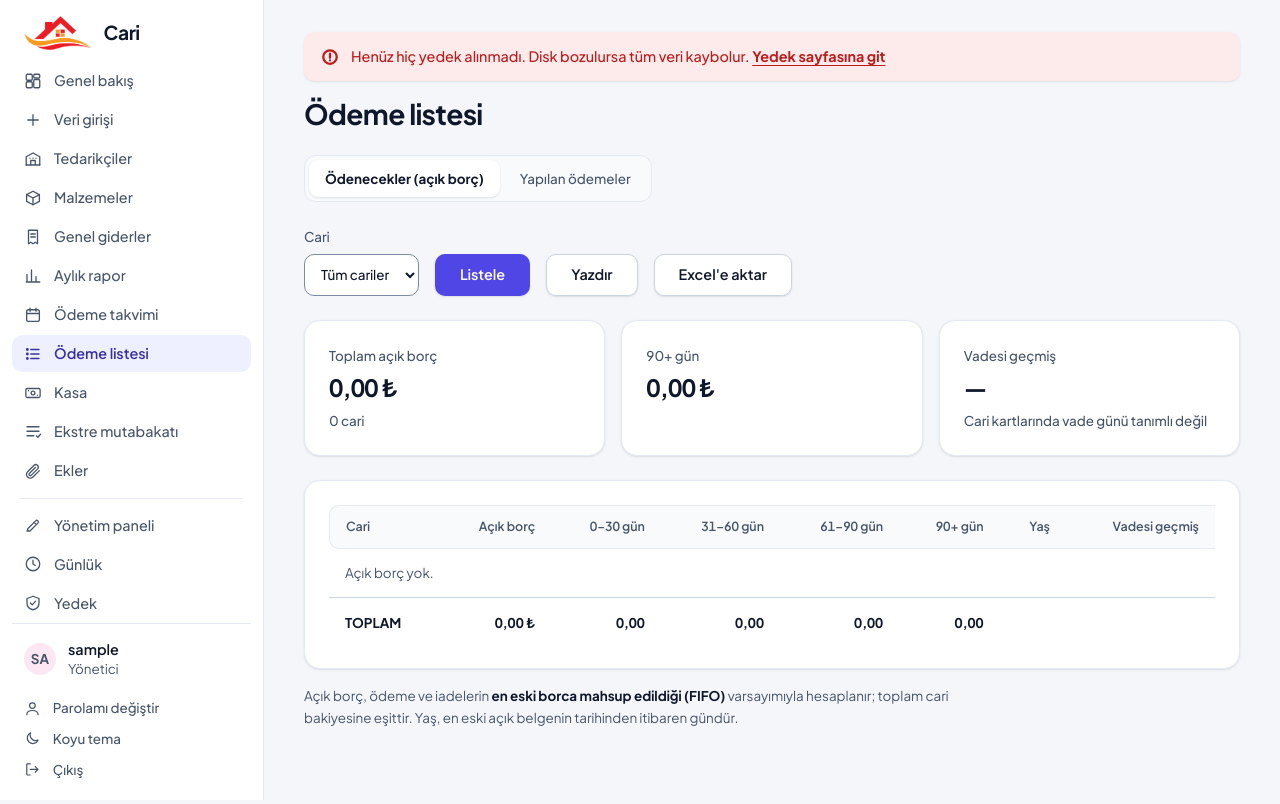
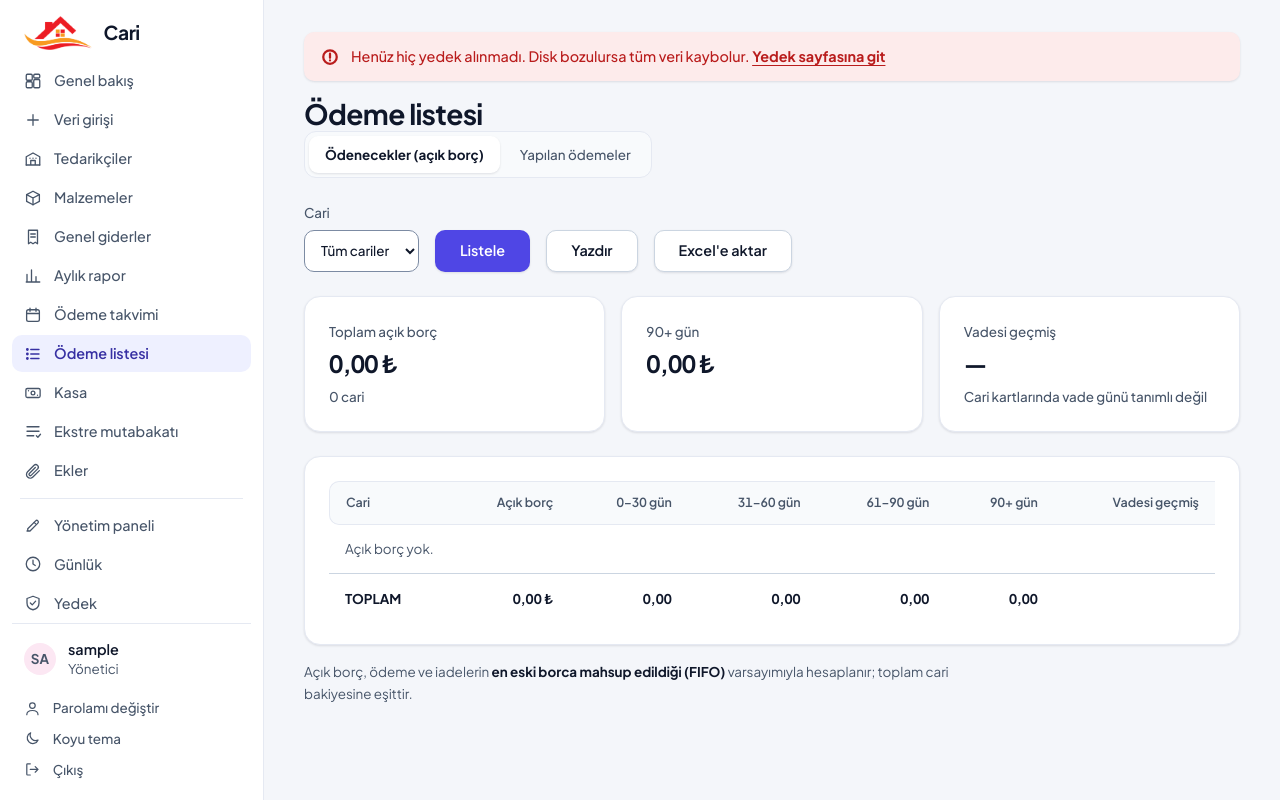
Before and after one commit to byhypno/Denemeler, a Django app: page /odemeler/ in a window 1280 px wide. Run offline with Django 5.2, Linux system fonts and the light colour scheme; the visitor is signed in with stand-in values (Sample User, id 1); data that the repository does not hold is empty.

Commit message:
Ödeme listesi: Yaş ve belge tarihi sütunları kaldırıldı (ekran/yazdırma/Excel); yazdırma yatay A4 ve büyük yazı
Co-Authored-By: Claude Sonnet 5.5 <noreply@anthropic.com>
Claude-Session: https://claude.ai/code/session_012feH3ETV5fPvBCfadRBCdz

```diff
--- a/cari/defter/odeme_listesi.py
+++ b/cari/defter/odeme_listesi.py
@@ -83,8 +83,8 @@ def odenecekler_xlsx(veri: dict) -> bytes:
     ws.title = "Ödenecekler"
     _yaz(ws, 1, 1, f"Ödenecekler Listesi — {veri['bugun']:%d.%m.%Y}", kalin=True)
     _yaz(ws, 2, 1, "Açık borç, ödemelerin en eski borca mahsup edildiği (FIFO) varsayımıyla hesaplanmıştır.")
-    baslik = ["Cari", "Açık borç (₺)", *[f"{k} (₺)" for k in KOVA_ETIKETLERI], "En eski belge",
-              "Yaş (gün)", "Vadesi geçmiş (₺)", "Planlanan ödeme (₺)", "Not"]
+    baslik = ["Cari", "Açık borç (₺)", *[f"{k} (₺)" for k in KOVA_ETIKETLERI],
+              "Vadesi geçmiş (₺)", "Planlanan ödeme (₺)", "Not"]
     for i, b in enumerate(baslik, start=1):
         _yaz(ws, 4, i, b, kalin=True, doldur="DDE6F0")
     r = 5
@@ -93,10 +93,8 @@ def odenecekler_xlsx(veri: dict) -> bytes:
         _yaz(ws, r, 2, _lira(s["toplam_kurus"]), para=True)
         for i, k in enumerate(s["kovalar"]):
             _yaz(ws, r, 3 + i, _lira(k), para=True)
-        ws.cell(row=r, column=7, value=s["en_eski_tarih"]).number_format = "DD.MM.YYYY"
-        ws.cell(row=r, column=8, value=s["en_eski_yas"])
         if s["vade_tanimli"]:
-            _yaz(ws, r, 9, _lira(s["vadesi_gecmis_kurus"]), para=True)
+            _yaz(ws, r, 7, _lira(s["vadesi_gecmis_kurus"]), para=True)
         r += 1
     _yaz(ws, r, 1, "TOPLAM", kalin=True)
     _yaz(ws, r, 2, _lira(veri["toplam_kurus"]), kalin=True, para=True)
@@ -107,7 +105,7 @@ def odenecekler_xlsx(veri: dict) -> bytes:
         _yaz(ws, r, 1, f"Fazla ödeme (avans): {cari.unvan}")
         _yaz(ws, r, 2, _lira(avans), para=True)
     ws.freeze_panes = "B5"
-    _genislik(ws, [34, 16, 14, 14, 14, 14, 14, 10, 18, 20, 30])
+    _genislik(ws, [34, 16, 14, 14, 14, 14, 18, 20, 30])
     return _kaydet(wb)
 
 
--- a/cari/defter/static/defter/css/cari.css
+++ b/cari/defter/static/defter/css/cari.css
@@ -479,7 +479,17 @@ th.satir-bas { background: transparent; border: 0; border-bottom: 1px solid var(
   th.yazdirma-sutun, td.yazdirma-sutun { display: table-cell; min-width: 120px; height: 34px; border: 1px solid #888; }
   table { font-size: 12px; } th { background: #fff; border-radius: 0; } th, td { border-bottom: 1px solid #bbb; }
   tfoot th, tfoot td { border-top: 1px solid #444; border-bottom: 3px double #444; }
+  /* Ödeme listesi: yatay A4 ve büyük yazı (diğer sayfalar dik kalır). Adlandırılmış sayfa: Chrome/Edge 85+ */
+  .yazdirma-yatay { page: yatay; }
+  .yazdirma-yatay table { font-size: 15px; }
+  .yazdirma-yatay th, .yazdirma-yatay td { padding-top: 9px; padding-bottom: 9px; font-size: 15px; }
+  .yazdirma-yatay h2 { font-size: 20px; }
+  .yazdirma-yatay .yazdirma-baslik, .yazdirma-yatay .sayfa-baslik h1 { font-size: 26px; }
+  .yazdirma-yatay .not, .yazdirma-yatay p { font-size: 14px; }
+  .yazdirma-yatay .deger { font-size: 20px; }
+  th.yazdirma-sutun, td.yazdirma-sutun { min-width: 150px; }
 }
+@page yatay { size: A4 landscape; margin: 10mm; }
 
 /* ---------- 6. HAREKET ---------- */
 @media (prefers-reduced-motion: reduce) { *, *::before, *::after { transition: none !important; animation: none !important; scroll-behavior: auto !important; } }
--- a/cari/defter/templates/defter/odeme_listesi.html
+++ b/cari/defter/templates/defter/odeme_listesi.html
@@ -1,6 +1,7 @@
 {% extends "defter/base.html" %}{% load defter_filtreleri %}
 {% block baslik %}Ödeme listesi: {% if liste == "yapilan" %}yapılan ödemeler{% else %}ödenecekler{% endif %} · Cari{% endblock %}
 {% block icerik %}
+<div class="yazdirma-yatay">
 <h1 class="yazdirma-gizle">Ödeme listesi</h1>
 <nav class="sekmeler yazdirma-gizle" aria-label="Liste türü">
   <a href="?liste=odenecek{% if cari %}&cari={{ cari.pk }}{% endif %}" class="{% if liste != 'yapilan' %}aktif{% endif %}">Ödenecekler (açık borç)</a>
@@ -59,24 +60,23 @@
   <div class="kart"><div class="tablo-kaydir"><table>
     <thead><tr><th>Cari</th><th class="sayi">Açık borç</th>
       {% for k in kova_etiketleri %}<th class="sayi yazdirma-gizle">{{ k }}</th>{% endfor %}
-      <th class="sayi">Yaş</th><th class="sayi yazdirma-gizle">Vadesi geçmiş</th>
+      <th class="sayi yazdirma-gizle">Vadesi geçmiş</th>
       <th class="yazdirma-sutun">Planlanan ödeme</th><th class="yazdirma-sutun">Not</th></tr></thead>
     <tbody>{% for s in veri.satirlar %}
       <tr><td><a href="{% url 'cari_ekstre' s.cari.pk %}">{{ s.cari.unvan }}</a></td>
         <td class="sayi"><b>{{ s.toplam_kurus|kurus_tl }}</b></td>
         {% for k in s.kovalar %}<td class="sayi yazdirma-gizle">{{ k|kurus_say }}</td>{% endfor %}
-        <td class="sayi" title="En eski belge: {{ s.en_eski_tarih|date:'d.m.Y' }}">{{ s.en_eski_yas }} gün</td>
         <td class="sayi yazdirma-gizle">{% if s.vade_tanimli %}{{ s.vadesi_gecmis_kurus|kurus_say }}{% else %}—{% endif %}</td>
         <td class="yazdirma-sutun"></td><td class="yazdirma-sutun"></td></tr>
-    {% empty %}<tr><td colspan="9" class="not">Açık borç yok.</td></tr>{% endfor %}</tbody>
+    {% empty %}<tr><td colspan="8" class="not">Açık borç yok.</td></tr>{% endfor %}</tbody>
     <tfoot><tr><th>TOPLAM</th><th class="sayi">{{ veri.toplam_kurus|kurus_tl }}</th>
       {% for k in veri.kovalar %}<th class="sayi yazdirma-gizle">{{ k|kurus_say }}</th>{% endfor %}
-      <th></th><th class="yazdirma-gizle"></th><th class="yazdirma-sutun"></th><th class="yazdirma-sutun"></th></tr></tfoot>
+      <th class="yazdirma-gizle"></th><th class="yazdirma-sutun"></th><th class="yazdirma-sutun"></th></tr></tfoot>
   </table></div></div>
   {% for c, a in veri.avanslar %}{% if forloop.first %}<p class="not">Fazla ödeme (avans) olan cariler:{% endif %}
     {{ c.unvan }} {{ a|kurus_tl }}{% if not forloop.last %};{% endif %}{% if forloop.last %}</p>{% endif %}{% endfor %}
-  <p class="not">Açık borç, ödeme ve iadelerin <b>en eski borca mahsup edildiği (FIFO)</b> varsayımıyla hesaplanır; toplam cari bakiyesine eşittir.
-    Yaş, en eski açık belgenin tarihinden itibaren gündür.</p>
+  <p class="not">Açık borç, ödeme ve iadelerin <b>en eski borca mahsup edildiği (FIFO)</b> varsayımıyla hesaplanır; toplam cari bakiyesine eşittir.</p>
   <div class="sadece-yazdir imza"><span>Hazırlayan: ____________</span><span>Onaylayan: ____________</span></div>
 {% endif %}
+</div>
 {% endblock %}
```
Also changed, not shown: cari/defter/test_odeme_listesi.py (+10 -0 lines).
